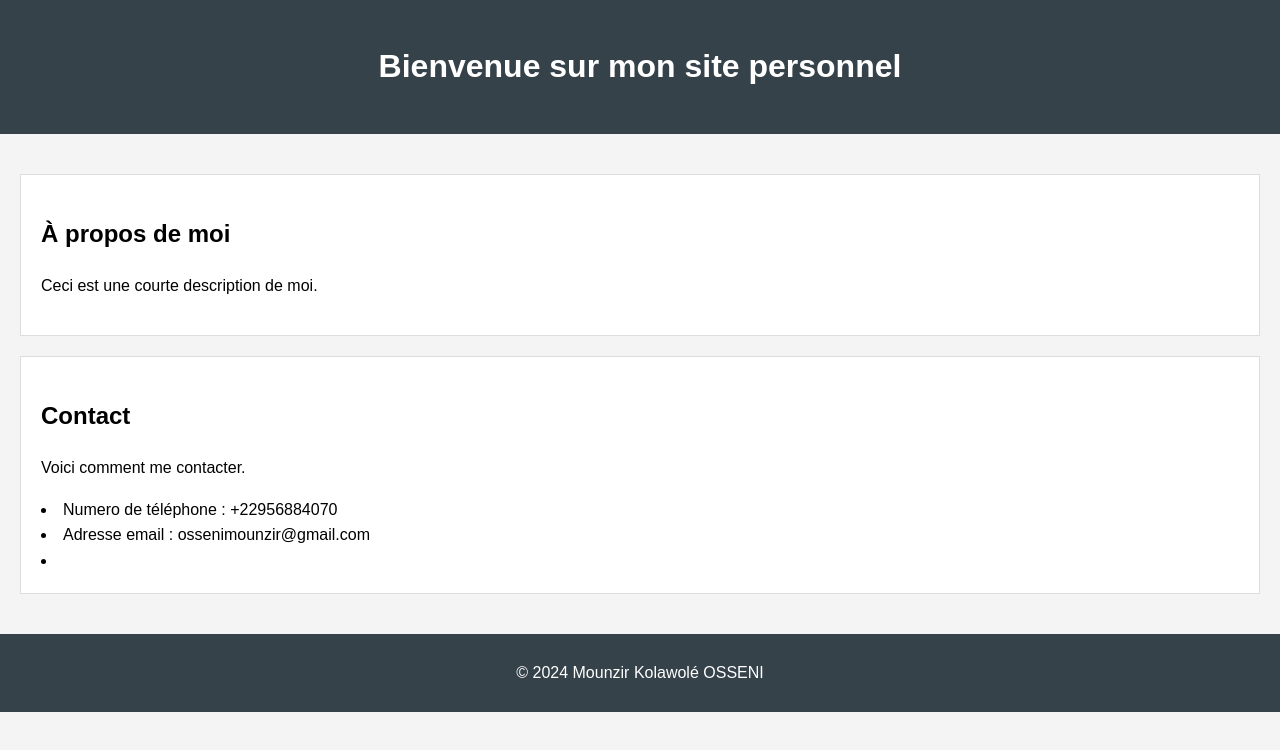
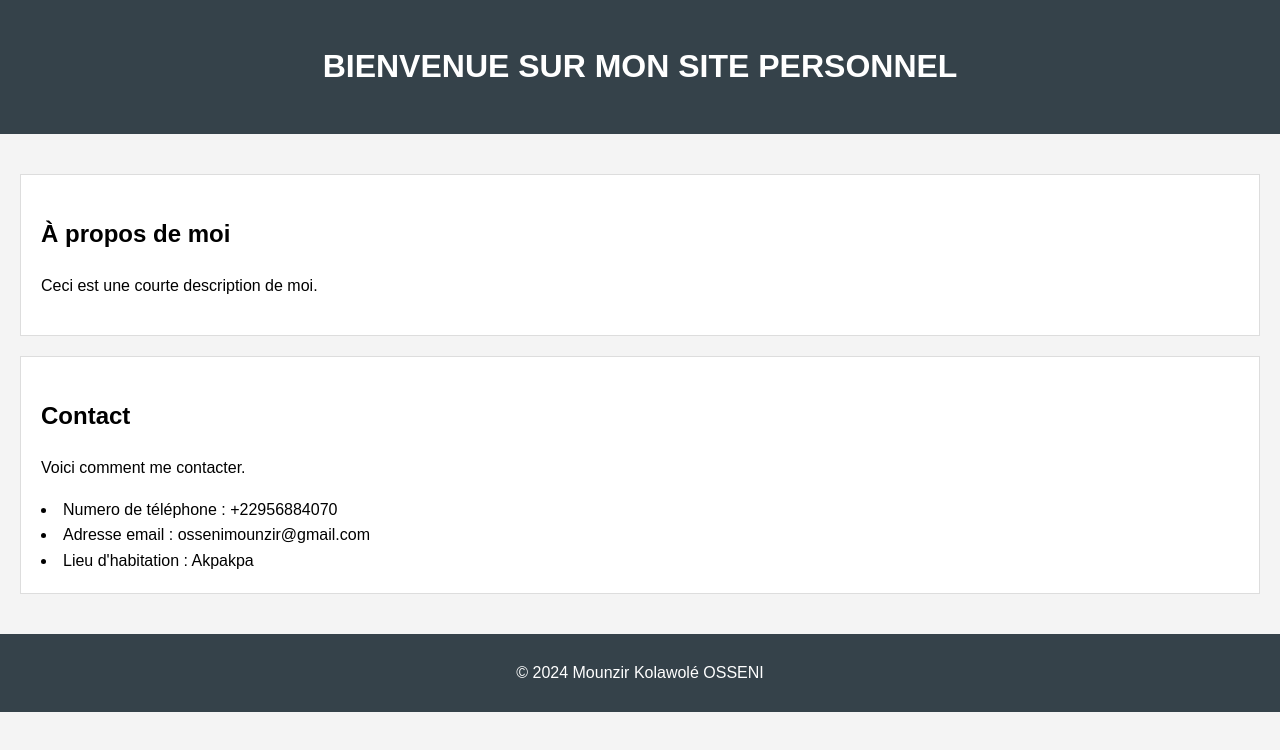
Before and after one commit to Moun-zir/projet_cours, a plain HTML site: page index.html in a window 1280 px wide. Drawn offline with Linux system fonts and the light colour scheme.

Commit message:
ajout d'une nouvelle LI

```diff
--- a/index.html
+++ b/index.html
@@ -8,7 +8,7 @@
 </head>
 <body>
     <header>
-        <h1>Bienvenue sur mon site personnel</h1>
+        <h1>BIENVENUE SUR MON SITE PERSONNEL</h1>
     </header>
     <main>
         <section id="about">
@@ -18,9 +18,11 @@
         <section id="contact">
             <h2>Contact</h2>
             <p>Voici comment me contacter.</p>
-            <li>Numero de téléphone : +22956884070</li>
-            <li>Adresse email : ossenimounzir@gmail.com</li>
-            <li></li>
+            <div class="container">
+                <li>Numero de téléphone : +22956884070</li>
+                <li>Adresse email : ossenimounzir@gmail.com</li>
+                <li>Lieu d'habitation : Akpakpa</li>
+            </div>
         </section>
     </main>
     <footer>
```
